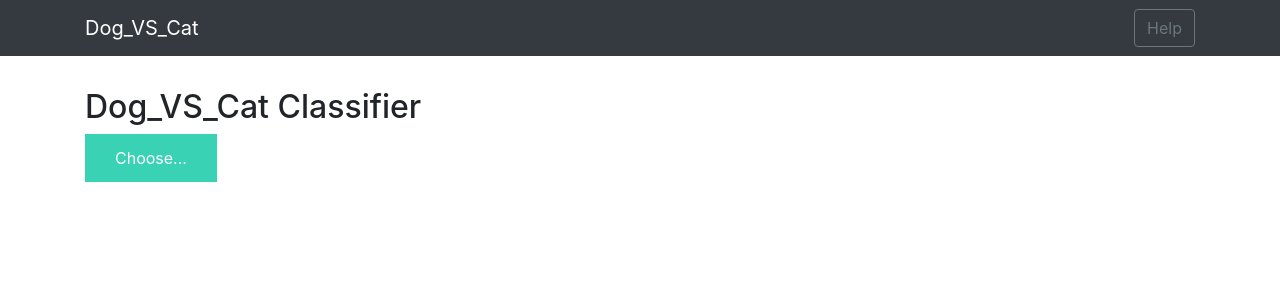
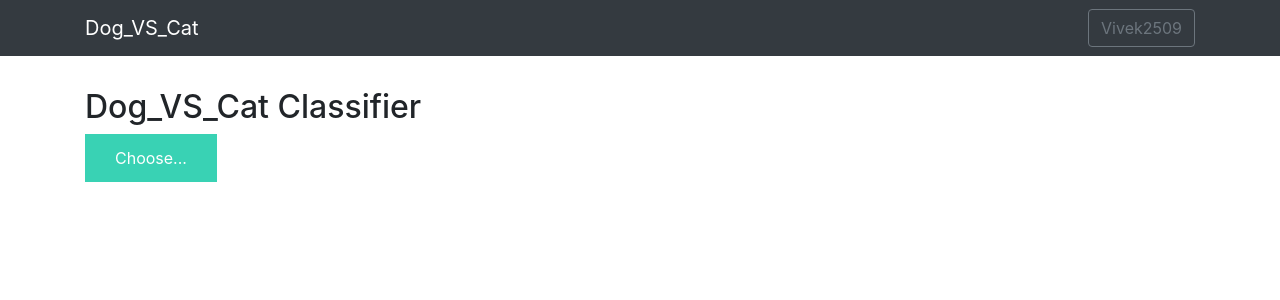
Before and after one commit to patelvivekdev/Dog_VS_Cat_Flask_web_app, a Flask app: page / in a window 1280 px wide. Shown: the top 300 px of the page. Run offline with Flask 2, Linux system fonts and the light colour scheme; some libraries are stand-ins or nearby versions.

Commit message:
done front end

```diff
--- a/templates/base.html
+++ b/templates/base.html
@@ -21,9 +21,11 @@
     <nav class="navbar navbar-dark bg-dark">
       <div class="container">
         <a class="navbar-brand" href="/">Dog_VS_Cat</a>
-        <button class="btn btn-outline-secondary my-2 my-sm-0" type="submit">
-          Help
-        </button>
+        <a href="https://www.github.com/Vivek2509">
+          <button class="btn btn-outline-secondary my-2 my-sm-0" type="submit">
+            Vivek2509
+          </button>
+        </a>
       </div>
     </nav>
     <div class="container">
```
